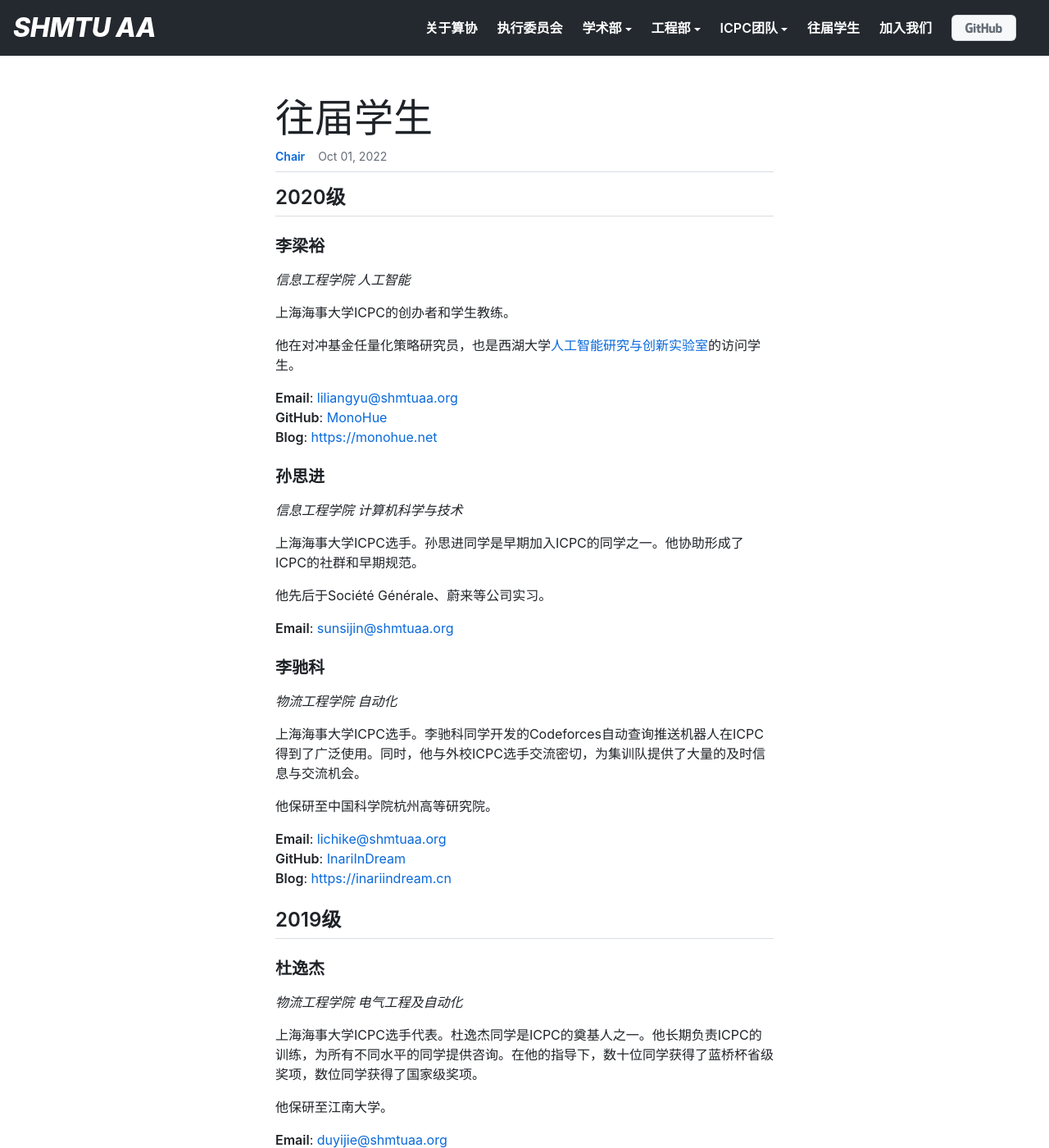
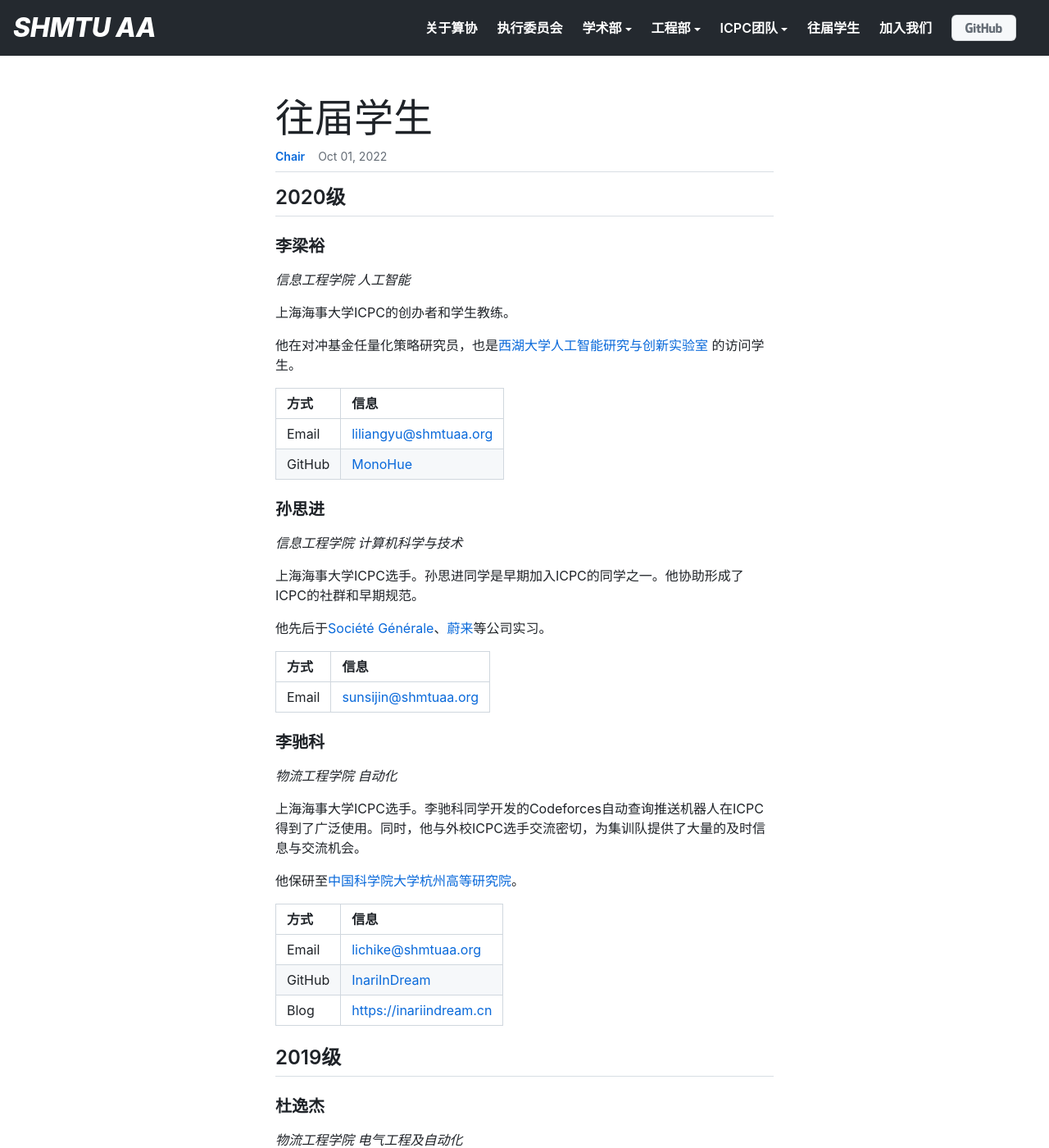
Before and after one commit to shmtuaa/shmtuaa.org, a Jekyll site: the page built from _posts/2022-10-01-MAIN-fellow.md, in a window 1280 px wide and 1400 px high. Shown: the whole window at 82% size. Built offline with Jekyll 4.4.1, drawn with Linux system fonts in a browser that asks for light colours; some of the changed text lies outside the part shown.

Commit message:
upd fellow docs

```diff
--- a/_posts/2022-10-01-MAIN-fellow.md
+++ b/_posts/2022-10-01-MAIN-fellow.md
@@ -14,11 +14,13 @@ _信息工程学院 人工智能_
 
 上海海事大学ICPC的创办者和学生教练。
 
-他在对冲基金任量化策略研究员，也是西湖大学[人工智能研究与创新实验室](https://www.westlake.edu.cn/ffaculty/stan-zq-li.html)的访问学生。
+他在对冲基金任量化策略研究员，也是[西湖大学人工智能研究与创新实验室](https://www.westlake.edu.cn/ffaculty/stan-zq-li.html)
+的访问学生。
 
-**Email**: [liliangyu@shmtuaa.org](mailto:liliangyu@shmtuaa.org)
-**GitHub**: [MonoHue](https://github.com/MonoHue)
-**Blog**: [https://monohue.net](https://me.monohue.net)
+| 方式     | 信息                                                    |
+|:-------|:------------------------------------------------------|
+| Email  | [liliangyu@shmtuaa.org](mailto:liliangyu@shmtuaa.org) |
+| GitHub | [MonoHue](https://github.com/MonoHue)                 |
 
 ### 孙思进
 
@@ -26,9 +28,11 @@ _信息工程学院 计算机科学与技术_
 
 上海海事大学ICPC选手。孙思进同学是早期加入ICPC的同学之一。他协助形成了ICPC的社群和早期规范。
 
-他先后于Société Générale、蔚来等公司实习。
+他先后于[Société Générale](https://societegenerale.cn)、[蔚来](https://www.nio.cn)等公司实习。
 
-**Email**: [sunsijin@shmtuaa.org](mailto:sunsijin@shmtuaa.org)
+| 方式    | 信息                                                  |
+|:------|:----------------------------------------------------|
+| Email | [sunsijin@shmtuaa.org](mailto:sunsijin@shmtuaa.org) |
 
 ### 李驰科
 
@@ -36,23 +40,27 @@ _物流工程学院 自动化_
 
 上海海事大学ICPC选手。李驰科同学开发的Codeforces自动查询推送机器人在ICPC得到了广泛使用。同时，他与外校ICPC选手交流密切，为集训队提供了大量的及时信息与交流机会。
 
-他保研至中国科学院杭州高等研究院。
+他保研至[中国科学院大学杭州高等研究院](http://hias.ucas.ac.cn)。
 
-**Email**: [lichike@shmtuaa.org](mailto:lichike@shmtuaa.org)
-**GitHub**: [InariInDream](https://github.com/InariInDream)
-**Blog**: [https://inariindream.cn](https://inariindream.cn)
+| 方式     | 信息                                                 |
+|:-------|:---------------------------------------------------|
+| Email  | [lichike@shmtuaa.org](mailto:lichike@shmtuaa.org)  |
+| GitHub | [InariInDream](https://github.com/InariInDream)    |
+| Blog   | [https://inariindream.cn](https://inariindream.cn) |
 
 ## 2019级
 
-###  杜逸杰
+### 杜逸杰
 
 _物流工程学院 电气工程及自动化_
 
 上海海事大学ICPC选手代表。杜逸杰同学是ICPC的奠基人之一。他长期负责ICPC的训练，为所有不同水平的同学提供咨询。在他的指导下，数十位同学获得了蓝桥杯省级奖项，数位同学获得了国家级奖项。
 
-他保研至江南大学。
+他保研至[江南大学](https://www.jiangnan.edu.cn)。
 
-**Email**: [duyijie@shmtuaa.org](mailto:yijiedu@shmtuaa.org)
+| 方式    | 信息                                                |
+|:------|:--------------------------------------------------|
+| Email | [duyijie@shmtuaa.org](mailto:yijiedu@shmtuaa.org) |
 
 ### 周金
 
@@ -62,7 +70,9 @@ _信息工程学院 计算机科学与技术_
 
 他保研至[深圳大学可视计算研究中心](http://vcc.tech/)。
 
-**Email**: [zhoujin@shmtuaa.org](mailto:zhoujin@shmtuaa.org)
+| 方式    | 信息                                                |
+|:------|:--------------------------------------------------|
+| Email | [zhoujin@shmtuaa.org](mailto:zhoujin@shmtuaa.org) |
 
 ## 2018级
 
@@ -72,10 +82,13 @@ _信息工程学院 计算机科学与技术_
 
 双创社。校野生车万人代表，搞项目落地的。专注前后端开发1年，嵌入式也搞过一点。学的比较杂，可能是因为之前是从电气系转专业过来的。似乎掌握的理论还有所欠缺，于是就保研到中科院进行一个理论的学习。目前方向是机器学习，但是老师啥都干（机器学习，视觉，图形学），于是就啥都学。人生目标是当大学老师，没事喜欢给萌新讲基础概念，有问题随时可以问！但是回答可能会延时几分钟到几天。
 
-就读于中国科学院大学（**U**niversity of **C**hinese **A**cademy of **S**ciences）工程科学学院，由于22年国庆节之后整个UCAS上了未证实名单，大概率是要在UCAS硕博连读了。
+就读于中国科学院大学（**U**niversity of **C**hinese **A**cademy of **S**
+ciences）工程科学学院，由于22年国庆节之后整个UCAS上了未证实名单，大概率是要在UCAS硕博连读了。
 
-**Email**: [luoxiang@shmtuaa.org](mailto:luoxiang@shmtuaa.org)
-**Blog**: [https://flandre.net](https://flandre.net)
+| 方式    | 信息                                                  |
+|:------|:----------------------------------------------------|
+| Email | [luoxiang@shmtuaa.org](mailto:luoxiang@shmtuaa.org) |
+| Blog  | [https://flandre.net](https://flandre.net)          |
 
 ## 2017级
 
@@ -85,6 +98,8 @@ _物流工程学院 自动化_
 
 上海海事大学ICPC选手代表。朱恩贝同学是ICPC的奠基人之一。他建立了ICPC与社团的联系，协助ICPC选手主持讲座，提供获得综合测评及第二课堂学分。作为C++专家，他长期为ICPC提供C++、C++编译器和Linux的咨询。
 
-他曾任微软亚洲研究院算法工程师（实习），目前就职于博达电子。
+他曾在[微软亚洲研究院](https://www.msra.cn)任算法工程师（实习），后就职于博达电子。
 
-**Email**: [zhuenbei@shmtuaa.org](mailto:zhuenbei@shmtuaa.org)
+| 方式    | 信息                                                  |
+|:------|:----------------------------------------------------|
+| Email | [zhuenbei@shmtuaa.org](mailto:zhuenbei@shmtuaa.org) |
```
